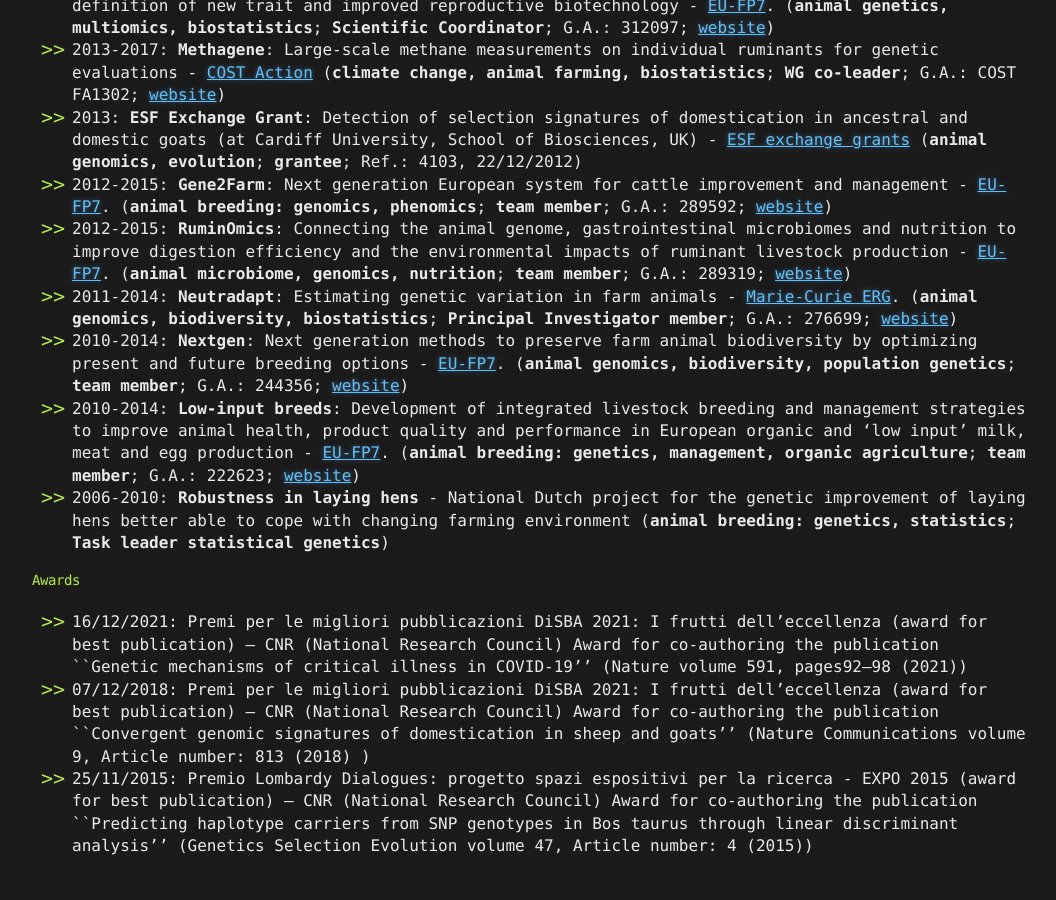
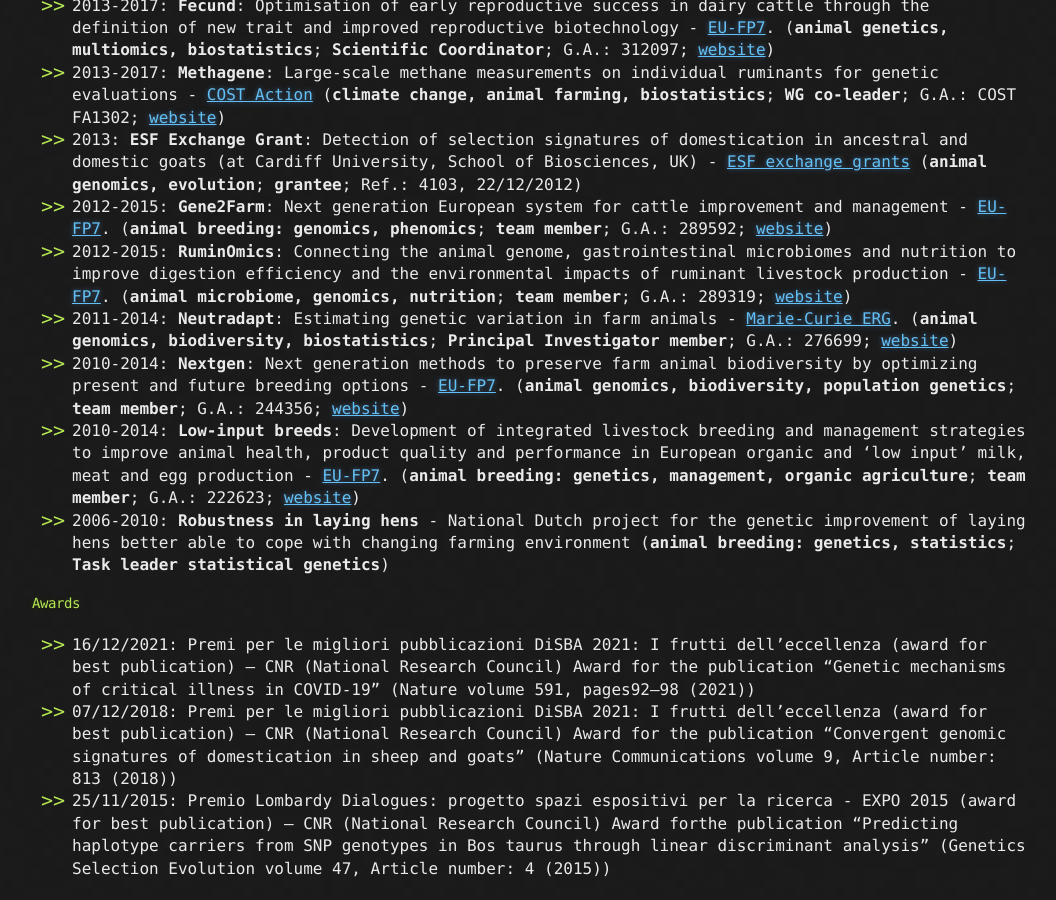
Before and after one commit to bioinformateachers/bioinformateachers.github.io, a Jekyll site: the page built from filippo.md, in a window 1280 px wide and 900 px high, scrolled down 3799 px. Shown: the whole window, without its empty margins (108-1164 px from the left). Built offline with Jekyll 4.4.1, drawn with Linux system fonts in a browser that asks for light colours; before the commit the page ends 4677 px from its top, so only the background shows below that; some of the changed text lies outside the part shown.

```diff
--- a/filippo.md
+++ b/filippo.md
@@ -127,6 +128,6 @@ Very smart people who I had the honor of mentoring:
 
 #### Awards
 
-- 16/12/2021: Premi per le migliori pubblicazioni DiSBA 2021: I frutti dell’eccellenza (award for best publication) – CNR (National Research Council) Award for co-authoring the publication ``Genetic mechanisms of critical illness in COVID-19'' (Nature volume 591, pages92–98 (2021))
-- 07/12/2018: Premi per le migliori pubblicazioni DiSBA 2021: I frutti dell’eccellenza (award for best publication) – CNR (National Research Council) Award for co-authoring the publication ``Convergent genomic signatures of domestication in sheep and goats'' (Nature Communications volume 9, Article number: 813 (2018) )
-- 25/11/2015: Premio Lombardy Dialogues: progetto spazi espositivi per la ricerca - EXPO 2015 (award for best publication) – CNR (National Research Council) Award for co-authoring the publication ``Predicting haplotype carriers from SNP genotypes in Bos taurus through linear discriminant analysis'' (Genetics Selection Evolution volume 47, Article number: 4 (2015))
+- 16/12/2021: Premi per le migliori pubblicazioni DiSBA 2021: I frutti dell'eccellenza (award for best publication) – CNR (National Research Council) Award for the publication "Genetic mechanisms of critical illness in COVID-19" (Nature volume 591, pages92–98 (2021))
+- 07/12/2018: Premi per le migliori pubblicazioni DiSBA 2021: I frutti dell'eccellenza (award for best publication) – CNR (National Research Council) Award for the publication "Convergent genomic signatures of domestication in sheep and goats" (Nature Communications volume 9, Article number: 813 (2018))
+- 25/11/2015: Premio Lombardy Dialogues: progetto spazi espositivi per la ricerca - EXPO 2015 (award for best publication) – CNR (National Research Council) Award forthe publication "Predicting haplotype carriers from SNP genotypes in Bos taurus through linear discriminant analysis" (Genetics Selection Evolution volume 47, Article number: 4 (2015))
```
Also changed, not shown: other parts of filippo.md (+1 -0 lines).
